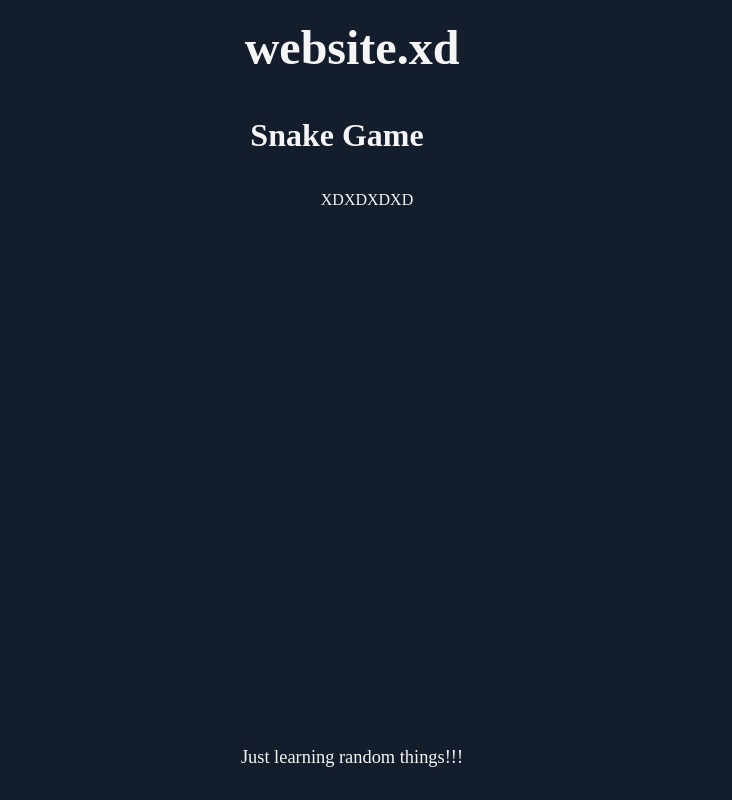
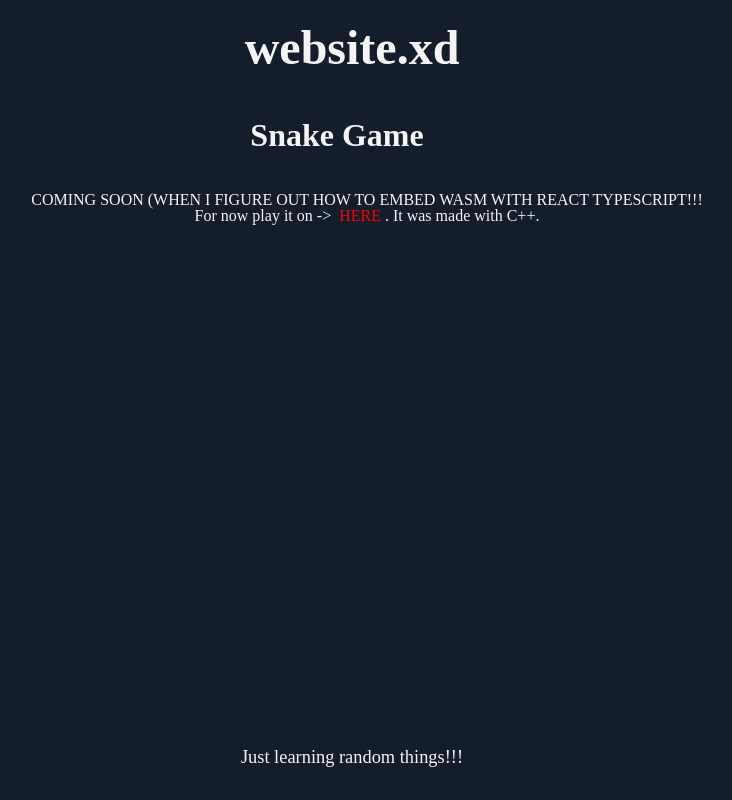
Before and after one commit to biki0/mywebsite, a React (Vite) app: page /snakegame in a window 1280 px wide. Shown: the whole page, without its empty margins (288-1020 px from the left). Built offline with nearby package versions, Linux system fonts and the light colour scheme.

Commit message:
fifth commit

```diff
--- a/package.json
+++ b/package.json
@@ -14,10 +14,11 @@
     "react-router-dom": "^6.8.0"
   },
   "devDependencies": {
-    "@types/react": "^18.0.26",
+    "@types/node": "^18.11.19",
+    "@types/react": "^18.0.27",
     "@types/react-dom": "^18.0.9",
     "@vitejs/plugin-react": "^3.0.0",
-    "typescript": "^4.9.3",
+    "typescript": "^4.9.5",
     "vite": "^4.0.0"
   }
 }
--- a/src/App.tsx
+++ b/src/App.tsx
@@ -3,7 +3,7 @@ import {Routes, Route} from "react-router-dom"
 import Home from "./components/Home"
 import Navbar from "./components/Navbar"
 import Footer from "./components/Footer"
-import SnakeGame from "./components/SnakeGame"
+import SnakeGame from "./components/SnakeGame/SnakeGame"
 import TicTacToe from "./components/TicTacToe/TicTacToe"
 import BinDecConverter from "./components/BinaryDecimalConverter/BinDecConverter"
 
--- a/src/components/BinaryDecimalConverter/BinDecConverter.tsx
+++ b/src/components/BinaryDecimalConverter/BinDecConverter.tsx
@@ -4,7 +4,7 @@ import "./bindec.css"
 
 const BinDecConverter = () => {
 
-    const [userInput, setUserInput] = useState("");
+    const [userInput, setUserInput] = useState("0");
     const [switchMode, setSwitchMode] = useState(false);
     let invalidInput: boolean = false;
     let result: number = 0;
@@ -12,6 +12,9 @@ const BinDecConverter = () => {
 
     const handleInput = (event: React.ChangeEvent<HTMLInputElement>) => {
         setUserInput(event.target.value)
+    }
+    const clearInput = () => {
+        setUserInput("");
     }
 
     const modeButton = () => {
@@ -58,7 +61,7 @@ const BinDecConverter = () => {
                 {invalidInput && <div className="invalid-info">Invalid input! Enter 0 or 1</div>}
                 {showResult && <div className="result">{result}</div>}
 
-                <input type="text" value={userInput} onChange={handleInput} />
+                <input type="text" value={userInput} onClick={clearInput} onChange={handleInput} />
 
                 <button className="change-button" onClick={modeButton}>Decimal to Binary</button>
 
@@ -80,7 +83,7 @@ const BinDecConverter = () => {
                 {invalidInput && <div className="invalid-info">Invalid input! Enter numbers only</div>}
                 {showResult && <div className="result">{result}</div>}
 
-                <input type="text" value={userInput} onChange={handleInput} />
+                <input type="text" value={userInput} onClick={clearInput} onChange={handleInput} />
 
                 <button className="change-button" onClick={modeButton}>Binary to Decimal</button>
 
--- a/src/components/SnakeGame.tsx
+++ /dev/null
@@ -1,33 +0,0 @@
-import Heading from "./Heading"
-import CSS from 'csstype'
-
-
-const dStyle: CSS.Properties = {
-
-    marginLeft: "30px"
-
-}
-
-const SnakeGame = () => {
-
-    return (
-
-        <>
-
-            <Heading title="Snake Game" />
-
-            <div style={dStyle}>
-            <p> XDXDXDXD</p>
-            </div>
-
-
-
-        </>
-
-    )
-
-
-
-}
-
-export default SnakeGame
--- /dev/null
+++ b/src/components/SnakeGame/SnakeGame.tsx
@@ -0,0 +1,33 @@
+import Heading from "../Heading"
+import CSS from 'csstype'
+
+const dStyle: CSS.Properties = { marginLeft: "30px" }
+const aStyle: CSS.Properties = {color: "red"}
+
+const SnakeGame = () => {
+
+
+    return (
+
+        <>
+
+            <Heading title="Snake Game" />
+
+            <div style={ dStyle }>
+            <p> COMING SOON (WHEN I FIGURE OUT HOW TO EMBED WASM WITH REACT TYPESCRIPT!!!</p>
+            <p>For now play it on -&gt; <a style={aStyle} href="https://dbofficial.us/">HERE</a>. It was made with C++.</p>
+            </div>
+
+
+
+
+
+        </>
+
+    )
+
+
+
+}
+
+export default SnakeGame
--- a/tsconfig.json
+++ b/tsconfig.json
@@ -3,7 +3,7 @@
     "target": "ESNext",
     "useDefineForClassFields": true,
     "lib": ["DOM", "DOM.Iterable", "ESNext"],
-    "allowJs": false,
+    "allowJs": true,
     "skipLibCheck": true,
     "esModuleInterop": false,
     "allowSyntheticDefaultImports": true,
```
Also changed, not shown: 2 other files (tests, documents, lock files or other folders).
